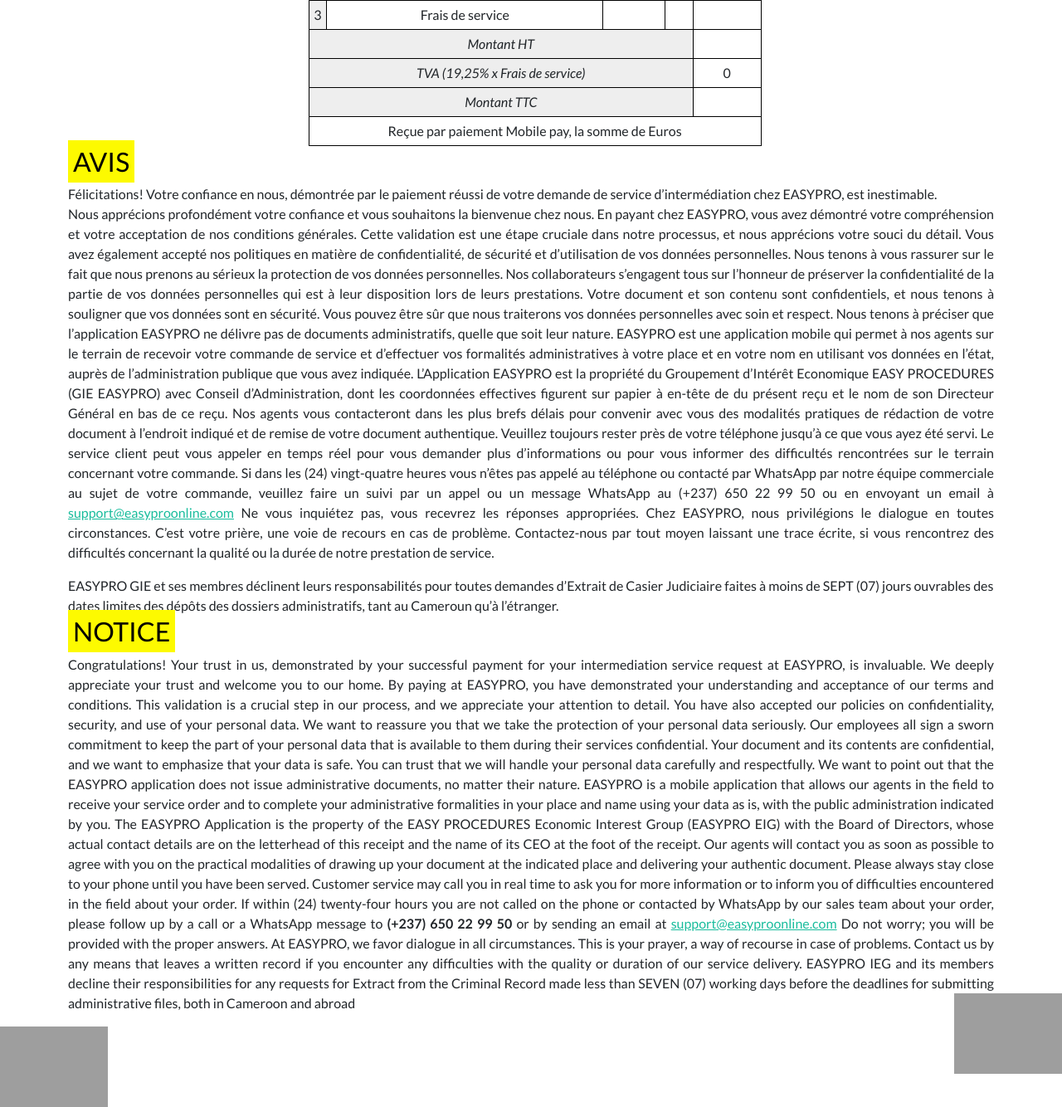
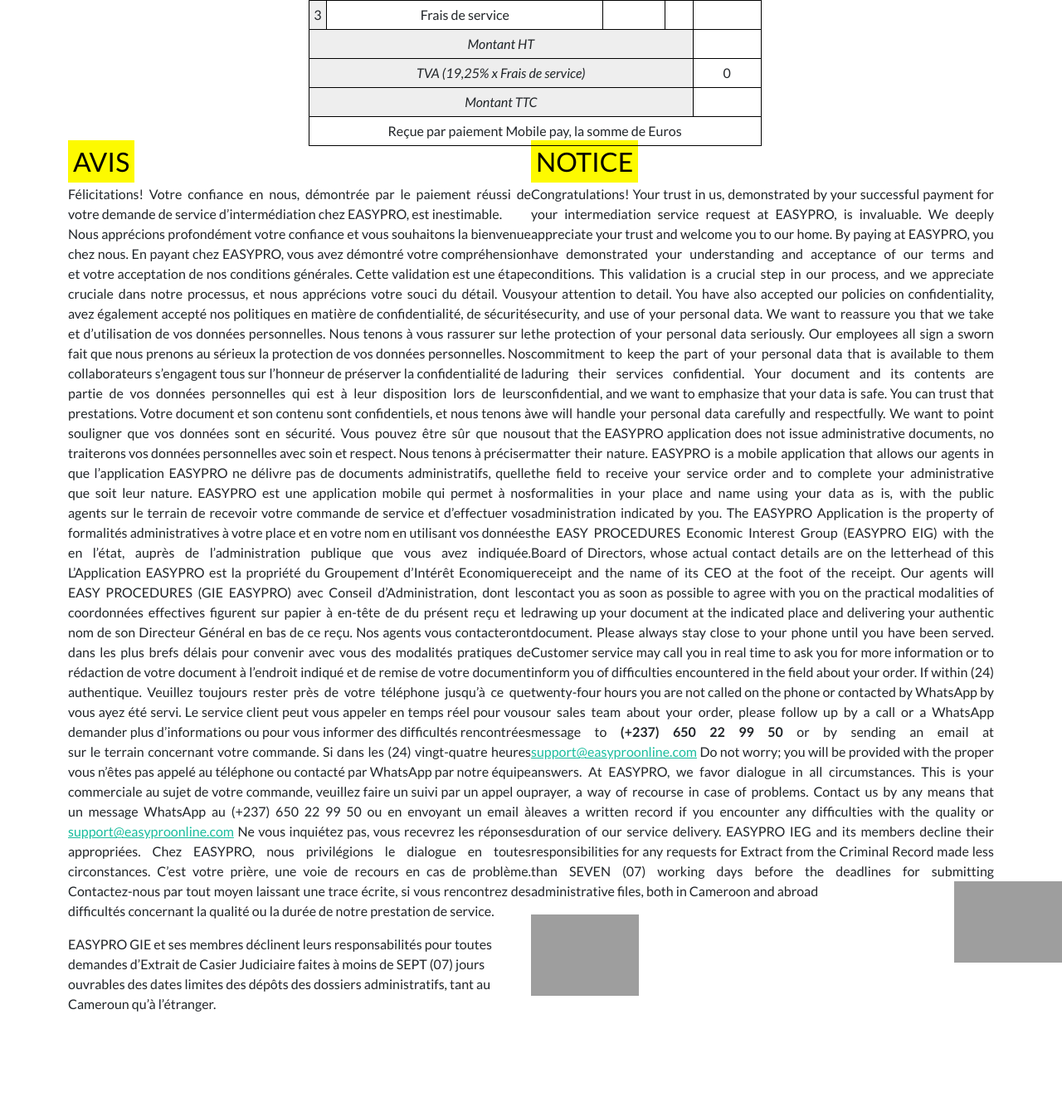
Before and after one commit to adigxs/easypro237, a Django app: template request/templates/receipt.html in a window 1280 px wide. Shown: the part 589-1923 px from the top of the page at 83% size. After the commit the page ends 1808 px from the top, so only its background shows below. Run offline with Django 3.2, Linux system fonts and the light colour scheme; the template is opened without the code that fills it, so the values that code supplies are empty; some libraries are stand-ins or nearby versions; grey boxes are pictures that could not be loaded.

Commit message:
Update receipt file.

```diff
--- a/request/templates/receipt.html
+++ b/request/templates/receipt.html
@@ -166,7 +166,7 @@
                 </div>
             </div>
             <div style="display: inline">
-                <div style="border-style: none; float: left; display: block">
+                <div style="border-style: none; float: left; display: block; width: 50%">
                     <h3><mark style="background-color: #fdfa00">AVIS</mark></h3>
                     <p style="text-align: justify">Félicitations! Votre confiance en nous, démontrée par le paiement réussi de votre demande de service d’intermédiation chez EASYPRO, est inestimable.<br> Nous apprécions profondément votre confiance et vous souhaitons la bienvenue chez nous.
                     En payant chez EASYPRO, vous avez démontré votre compréhension et votre acceptation de nos conditions générales. Cette validation est une étape cruciale dans notre processus, et nous apprécions votre souci du détail. Vous avez également accepté nos politiques en matière de confidentialité, de sécurité et d’utilisation de vos données personnelles. Nous tenons à vous rassurer sur le fait que nous prenons au sérieux la protection de vos données personnelles. Nos collaborateurs s’engagent tous sur l’honneur de préserver la confidentialité de la partie de vos données personnelles qui est à leur disposition lors de leurs prestations. Votre document et son contenu sont confidentiels, et nous tenons à souligner que vos données sont en sécurité. Vous pouvez être sûr que nous traiterons vos données personnelles avec soin et respect.
@@ -176,7 +176,7 @@
                     Ne vous inquiétez pas, vous recevrez les réponses appropriées. Chez EASYPRO, nous privilégions le dialogue en toutes circonstances. C’est votre prière, une voie de recours en cas de problème. Contactez-nous par tout moyen laissant une trace écrite, si vous rencontrez des difficultés concernant la qualité ou la durée de notre prestation de service.</p>
                     EASYPRO GIE et ses membres déclinent leurs responsabilités pour toutes demandes d’Extrait de Casier Judiciaire faites à moins de SEPT (07) jours ouvrables des dates limites des dépôts des dossiers administratifs, tant au Cameroun qu’à l’étranger.
                 </div>
-                <div style="border-style: none; float: right; display: block">
+                <div style="border-style: none; float: right; display: block; width: 50%">
                     <h3><mark style="background-color: #fdfa00">NOTICE</mark></h3>
                     <p style="text-align: justify">Congratulations! Your trust in us, demonstrated by your successful payment for your intermediation service request at EASYPRO, is invaluable. We deeply appreciate your trust and welcome you to our home.
                     By paying at EASYPRO, you have demonstrated your understanding and acceptance of our terms and conditions. This validation is a crucial step in our process, and we appreciate your attention to detail. You have also accepted our policies on confidentiality, security, and use of your personal data. We want to reassure you that we take the protection of your personal data seriously. Our employees all sign a sworn commitment to keep the part of your personal data that is available to them during their services confidential. Your document and its contents are confidential, and we want to emphasize that your data is safe. You can trust that we will handle your personal data carefully and respectfully.
```
